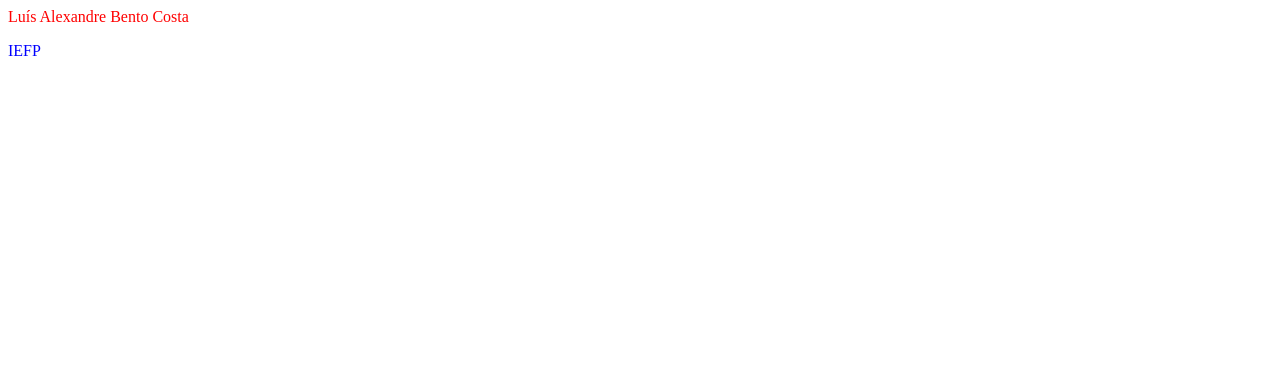
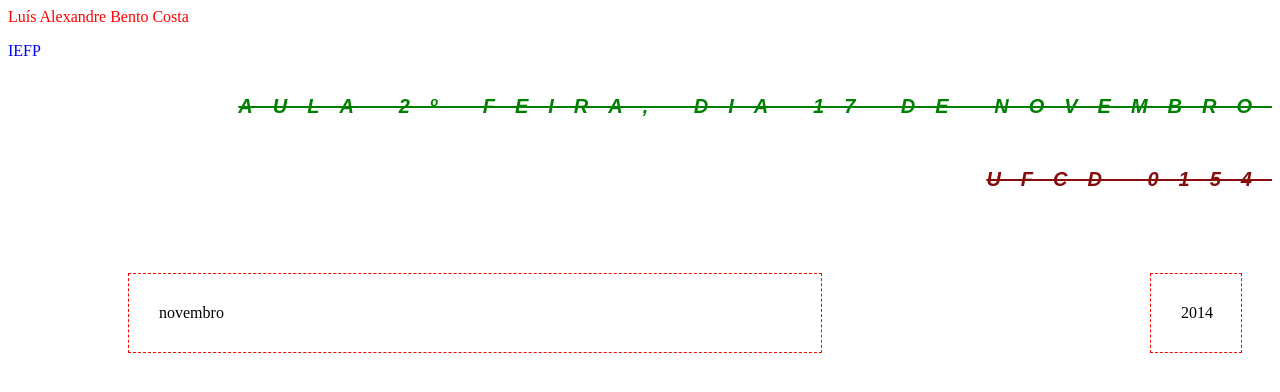
Before and after one commit to xanocosta/154-css-base, a plain HTML site: page index.html in a window 1280 px wide. Drawn offline with Linux system fonts and the light colour scheme.

Commit message:
18/10/2014 Juntámos o css ao index

```diff
--- /dev/null
+++ b/css/estilos.css
@@ -0,0 +1,27 @@
+h1{
+	text-transform: uppercase;
+	font-style: italic;
+	font-weight: 900;
+	font-family: fantasy,monospace;
+	letter-spacing:20px;
+		line-height:60px;
+		vertical-align: center;
+		text-align: right;
+		text-decoration: line-through;
+
+}
+
+div.caixa{
+	border:1px dashed red;
+	width: 50%;
+	margin:50px 30px 100px 120px ;
+	padding:30px;
+	float: left;
+}
+
+body div.logo{
+	width:30px;
+	float: right;
+
+
+	}
--- a/index.html
+++ b/index.html
@@ -1,13 +1,40 @@
 <html>
 	<head>
+		<meta charset="utf-8">
+		<style>
 
+		h1{
+			font-size: 20px;
+		color:green;
+	}
+
+		h1.org{
+			color:pink;
+		}
+
+		body h1.org{
+			color:black;
+		}
+
+		body h1.org{
+			color:#870d0d !important;
+		}
+
+
+		</style>
+
+    	<link rel="stylesheet" href="css/estilos.css">
 	</head>
+
 
 		<body>
 			<p style="color:red"> Luís Alexandre Bento Costa </p>
 			<p style="color:blue"> IEFP </p>
 
-
+			<h1> Aula 2º feira, dia 17 de Novembro </h1>
+			<h1 class="org"> Ufcd 0154 </h1>
+			<div class="caixa">novembro</div>
+			<div class="logo caixa">2014</div>
 		</body>
 
 </html>
```
